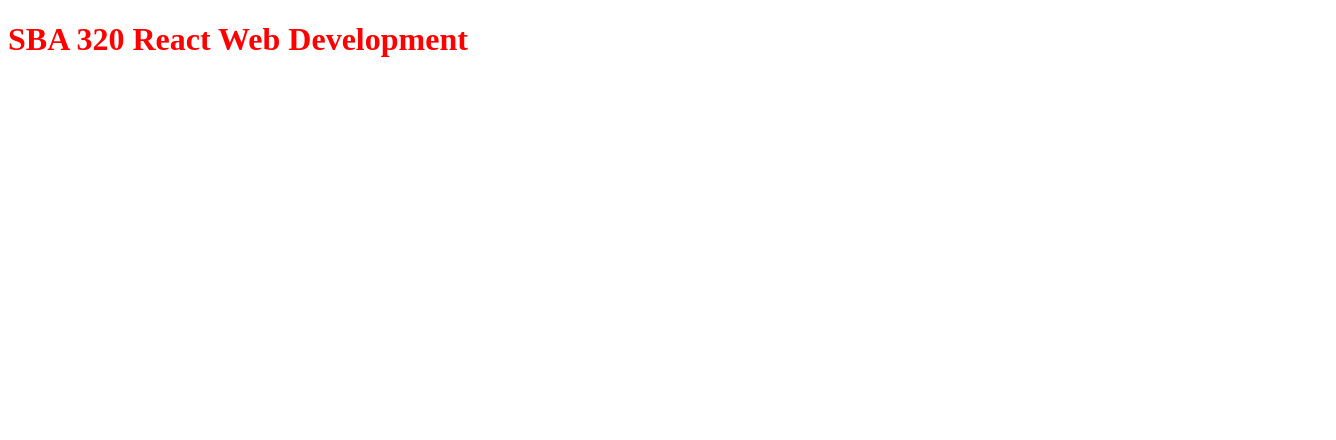
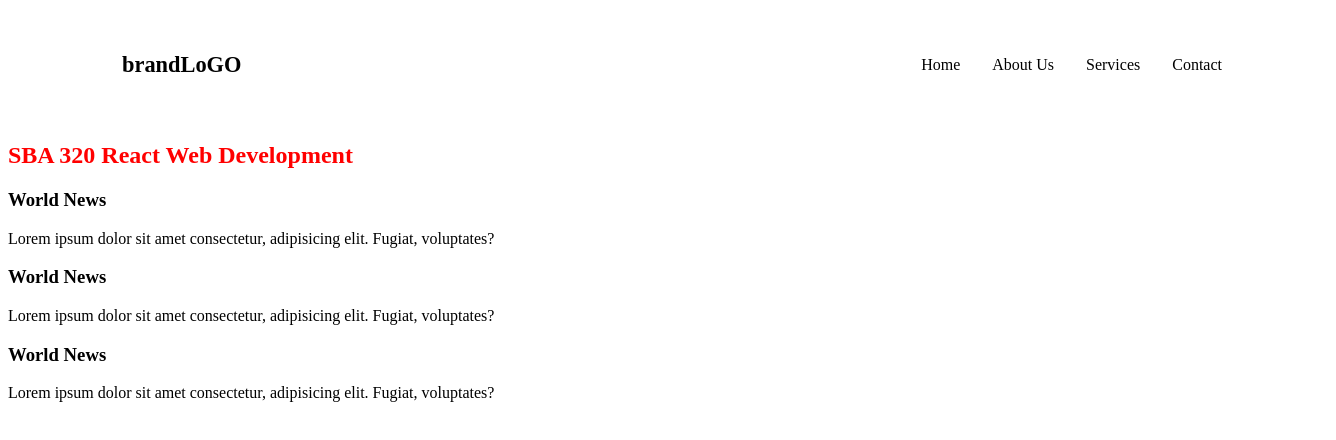
Before and after one commit to rajanmah/sba320-react-web-application, a React (Vite) app: page / in a window 1280 px wide. Shown: the top 440 px of the page, 1336 px wide, since content can reach past the window. Built offline with nearby package versions, Linux system fonts and the light colour scheme.

Commit message:
Assignment for - Getting Started with SBA 320H

```diff
--- a/src/App.jsx
+++ b/src/App.jsx
@@ -1,12 +1,26 @@
 import React from 'react'
 import Example from './components/Example'
+import Navbar from './components/navbar/Navbar'
 
 
 function App() {
 
   return (
     <>
-      <Example />
+    <header>
+       <Navbar />
+    </header>
+   <section>
+     <Example />
+     <h3>World News</h3>
+     <p>Lorem ipsum dolor sit amet consectetur, adipisicing elit. Fugiat, voluptates?</p>
+     <h3>World News</h3>
+     <p>Lorem ipsum dolor sit amet consectetur, adipisicing elit. Fugiat, voluptates?</p>
+     <h3>World News</h3>
+     <p>Lorem ipsum dolor sit amet consectetur, adipisicing elit. Fugiat, voluptates?</p>
+
+   </section>
+
     </>
   )
 }
--- /dev/null
+++ b/src/components/menu/Menu.jsx
@@ -0,0 +1,20 @@
+import './menu.css'
+function Menu({menuOpen}) {
+    const linkNames = [
+        'Home',
+        'About Us',
+        'Services',
+        'Contact',
+    ]
+    return (
+        <ul className={`menu ${menuOpen && 'menu-open'}`}>
+        {linkNames.map((link, i) => (
+            <li key={i}>
+                <a href="#">{link}</a>
+                </li>
+        ))}
+        </ul>
+    )
+
+}
+export default Menu
--- /dev/null
+++ b/src/components/menu/menu.css
@@ -0,0 +1,77 @@
+.navbar {
+    width:100%;
+    padding:2em;
+    color:#fff;
+    transition:0.3s ease-in-out;
+    z-index:2;
+
+}
+
+.navbar .container {
+    max-width: 1100px;
+    margin: 0 auto;
+    display:flex;
+    justify-content: space-between;
+    align-items: center;
+
+}
+
+.navbar a {
+    text-decoration: none;
+    color:black;
+    transition: 0.3s;
+}
+
+.navbar a:hover {
+    color:#b2b2b2;
+}
+
+.brand {
+    font-size:1.4em;
+    font-weight:bold;
+}
+
+.menu {
+    display: flex;
+    justify-content: flex-end;
+    align-items: center;
+    gap: 2em;
+    transition: 0.4s ease-in-out;
+}
+
+.menu-btn {
+    cursor: pointer;
+    font-size: 1.3em;
+    display:none;
+    transition:0.3s;
+}
+
+.menu-btn:hover {
+    color: #b2b2b2;
+}
+
+.navbar-active {
+  position:fixed;
+  background:#111;
+}
+
+@media screen and (max-width:800px) {
+    .menu-btn {
+        display:block;
+    }
+    .menu{
+        position:absolute;
+        top: 4.7em;
+        left: 0;
+        width: 100%;
+        height: 0em;
+        background:#222;
+        flex-direction: column;
+        justify-content: center;
+        overflow-y: hidden;
+
+    }
+    .navbar .menu-open {
+        height: 18em;
+    }
+}
--- /dev/null
+++ b/src/components/navbar/Navbar.jsx
@@ -0,0 +1,35 @@
+import { useState, useEffect } from 'react'
+import Menu from '../menu/Menu'
+import './navbar.css'
+
+export default function Navbar() {
+    const [menuOpen, setMenuOpen] = useState(false)
+    const [nav, setNav] = useState(false)
+
+useEffect (()=>{
+    function activateNav(){
+        let scrollPositon = window.pageYOffset
+        if(scrollPositon > 200){
+            setNav(true)
+    } else if (scrollPositon <10 ){
+            setNav(false)
+       }
+}
+window.addEventListener("scroll", activateNav)
+})
+    const menuToggle = () => {
+        setIsOpen(!isOpen)
+    }
+
+    return (
+        <div className= {`navbar ${nav && 'navbar-active'}`}>
+            <div className="container">
+                <a href="index.html" className="brand">brandLoGO</a>
+                <Menu menuOpen={menuOpen} />
+                <div className="menu-btn">
+                    <i className="fas fa-bars" onClick={menuToggle}></i>
+                </div>
+            </div>
+        </div>
+    )
+}
--- /dev/null
+++ b/src/components/navbar/navbar.css
@@ -0,0 +1,78 @@
+.navbar {
+    width:100%;
+    padding:2em;
+    color:#fff;
+    transition:0.3s ease-in-out;
+    z-index:2;
+
+}
+
+.navbar .container {
+    max-width: 1100px;
+    margin: 0 auto;
+    display:flex;
+    justify-content: space-between;
+    align-items: center;
+
+}
+
+.navbar a {
+    text-decoration: none;
+    color:black;
+    transition: 0.3s;
+}
+
+.navbar a:hover {
+    color:#b2b2b2;
+}
+
+.brand {
+    font-size:1.4em;
+    font-weight:bold;
+    /* margin-right: 400px; */
+}
+
+.menu {
+    display: flex;
+    justify-content: flex-end;
+    align-items: center;
+    gap: 2em;
+    transition: 0.4s ease-in-out;
+}
+
+.menu-btn {
+    cursor: pointer;
+    font-size: 1.3em;
+    display:none;
+    transition:0.3s;
+}
+
+.menu-btn:hover {
+    color: #b2b2b2;
+}
+
+.navbar-active {
+  position:fixed;
+  background:#111;
+}
+
+@media screen and (max-width:800px) {
+    .menu-btn {
+        display:block;
+    }
+    .menu{
+        position:absolute;
+        top: 4.7em;
+        left: 0;
+        width: 100%;
+        height: 0em;
+        background:#222;
+        flex-direction: column;
+        justify-content: center;
+        overflow-y: hidden;
+
+    }
+    .navbar .menu-open {
+        height: 18em;
+    }
+}
```
Also changed, not shown: src/components/sidebar/Sidebar.jsx (added, +9 -0 lines), src/components/sidebar/sidebar.css (added), 2 other files (tests, documents, lock files or other folders).
